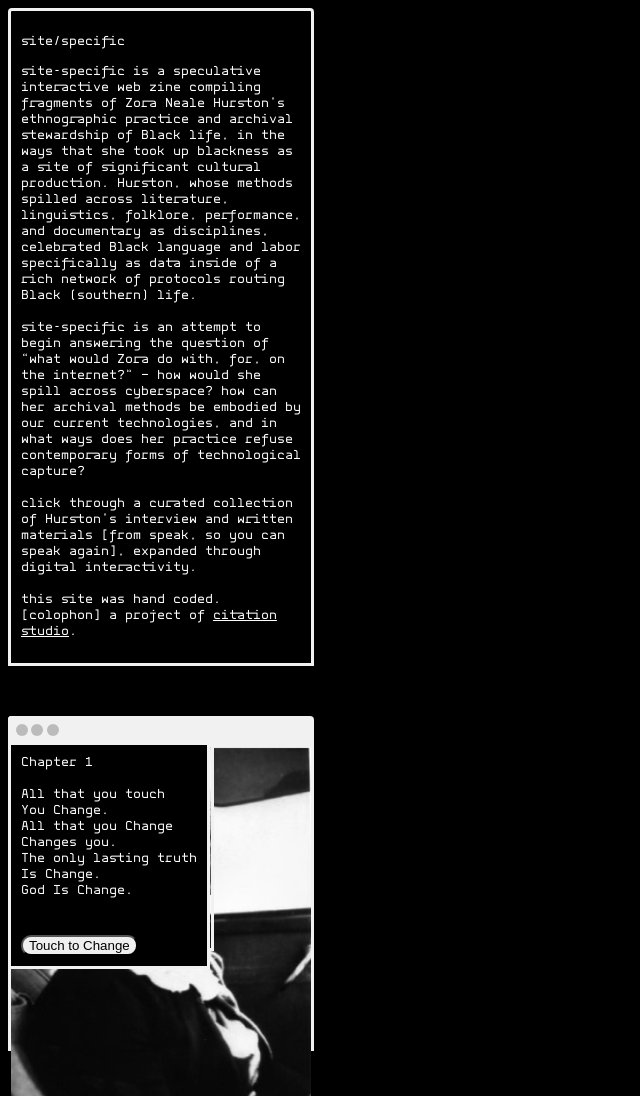
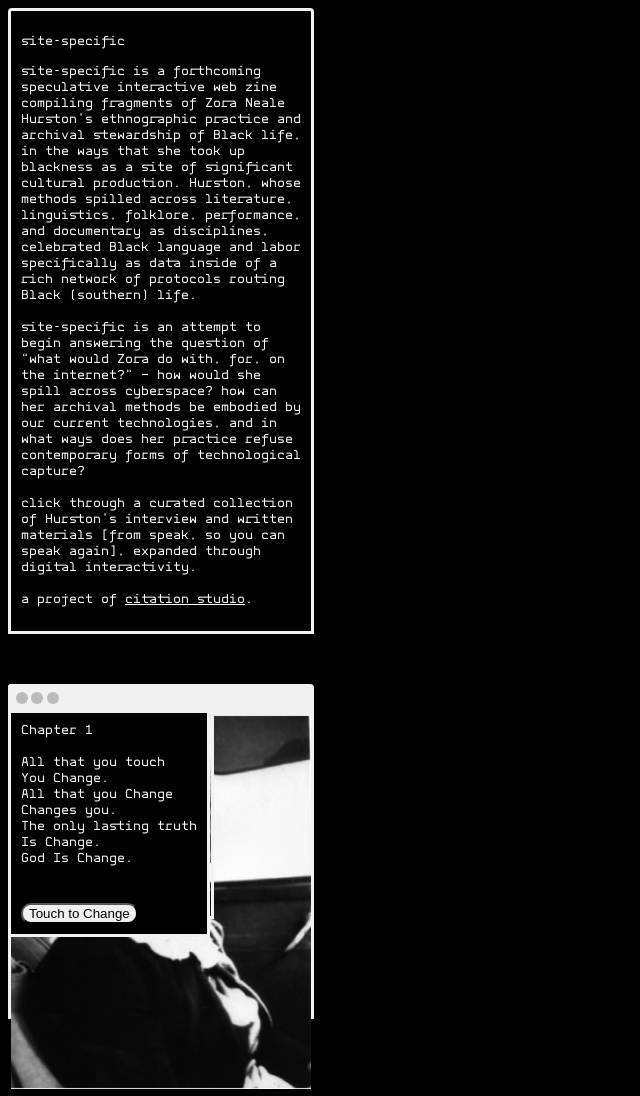
Before and after one commit to ravonr/zora-project, a plain HTML site: page index.html in a window 1280 px wide. Shown: the top 1096 px of the page, without its empty margins (0-640 px from the left). Drawn offline with Linux system fonts and the light colour scheme; files whose address does not match are found by name.

Commit message:
updated text

```diff
--- a/index.html
+++ b/index.html
@@ -10,8 +10,8 @@
         <div class="description-container">
 
               <div class="description-content">
-                <p>site/specific</p>
-                <p>site-specific is a speculative interactive web zine compiling fragments of Zora Neale Hurston's ethnographic practice and archival stewardship of Black life, in the ways that she took up blackness as a site of significant cultural production. Hurston, whose methods spilled across literature, linguistics, folklore, performance, and documentary as disciplines, celebrated Black language and labor specifically as data inside of a rich network of protocols routing Black (southern) life.<br>
+                <p>site-specific</p>
+                <p>site-specific is a forthcoming speculative interactive web zine compiling fragments of Zora Neale Hurston's ethnographic practice and archival stewardship of Black life, in the ways that she took up blackness as a site of significant cultural production. Hurston, whose methods spilled across literature, linguistics, folklore, performance, and documentary as disciplines, celebrated Black language and labor specifically as data inside of a rich network of protocols routing Black (southern) life.<br>
                     <br>
 
                     site-specific is an attempt to begin answering the question of “what would Zora do with, for, on the internet?” — how would she spill across cyberspace? how can her archival methods be embodied by our current technologies, and in what ways does her practice refuse contemporary forms of technological capture?<br>
@@ -19,7 +19,6 @@
 
                     click through a curated collection of Hurston's interview and written materials [from speak, so you can speak again], expanded through digital interactivity.<br><br>
 
-                    this site was hand coded. [colophon]
                     a project of <a href="https://citation.studio/">citation studio</a>.
                 </p>
             </div>
```
